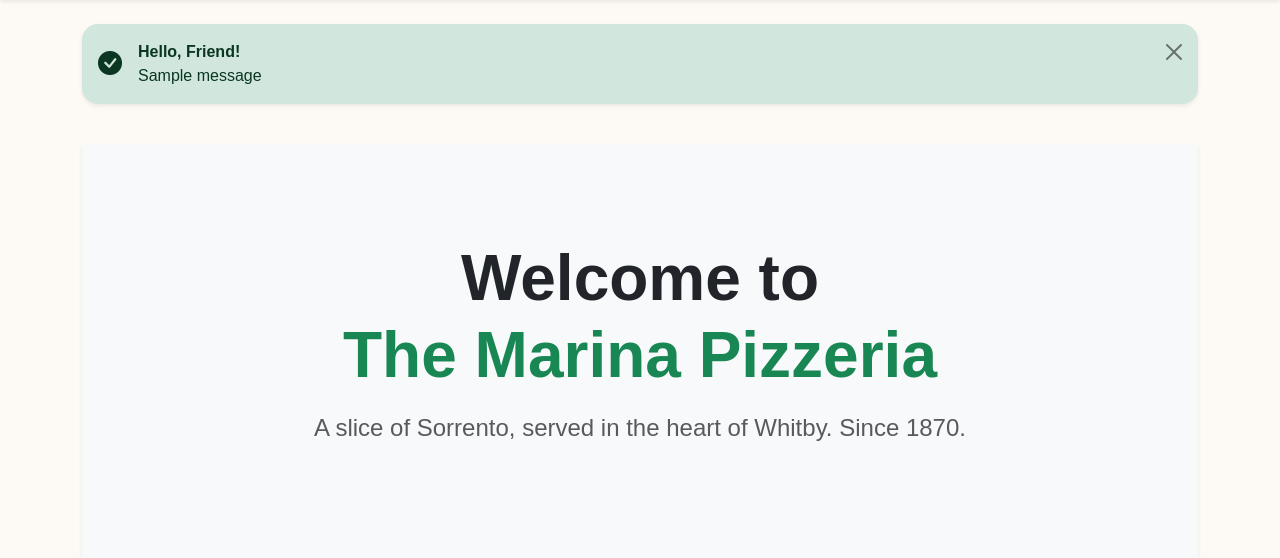
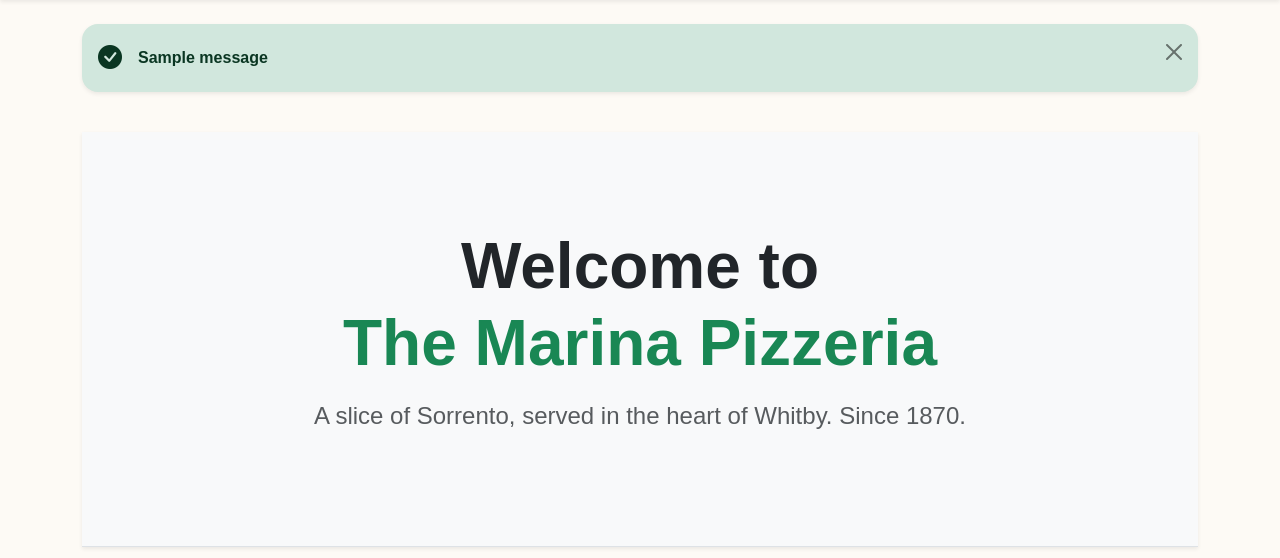
Before and after one commit to Analisa1984/the-marina-pizzeria, a Django app: page /about/ in a window 1280 px wide. Shown: the part 80-638 px from the top of the page. Run offline with Django 4.2, Linux system fonts and the light colour scheme; tables that the repository leaves empty hold one stand-in row (values such as "Sample post"); one stand-in notice (Sample message) is shown; some libraries are stand-ins or nearby versions.

Commit message:
Remove double welcome message so no duplicate welcome.

```diff
--- a/templates/base.html
+++ b/templates/base.html
@@ -100,8 +100,7 @@
           <div class="d-flex align-items-center">
             <i class="bi {% if message.tags == 'success' %}bi-check-circle-fill{% else %}bi-exclamation-triangle-fill{% endif %} fs-4 me-3"></i>
             <div>
-              <strong class="d-block">Hello, {% if user.is_authenticated %}{{ user.username }}{% else %}Friend{% endif %}!</strong>
-              <span>{{ message }}</span>
+              <strong class="d-block">{{ message }}</strong>
             </div>
           </div>
           <button type="button" class="btn-close" data-bs-dismiss="alert" aria-label="Close"></button>
```
